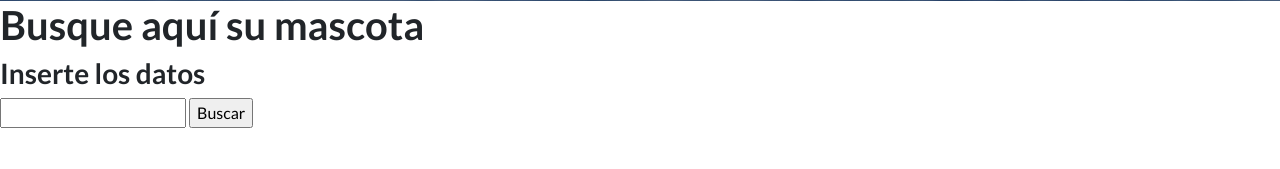
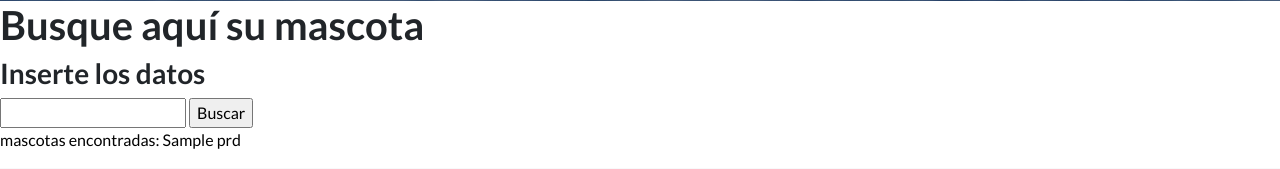
Before and after one commit to EmanuelRe/Primera-entrega-EmanuelReyReboredo, a Django app: template App/templates/App/inicio.html in a window 1280 px wide. Shown: the part 555-724 px from the top of the page. Run offline with Django 4.2, Linux system fonts and the light colour scheme; data comes from the database, SQL or seed files in the repository; both versions use the stored data as it was after the commit; tables that the repository leaves empty hold one stand-in row (values such as "Sample post"); the template is opened without the code that fills it: values that come from a table or form of the project are taken from there, most other values are stand-ins (such as "Sample title", 1, 10 or a date in 2020); some libraries are stand-ins or nearby versions.

Commit message:
actualizacion

```diff
--- a/App/templates/App/inicio.html
+++ b/App/templates/App/inicio.html
@@ -13,7 +13,7 @@
 
     <form action="buscar" method="GET">
 
-        <input type="text" name="resultado">
+        <input type="text" name="animal">
 
         <input type="submit" value="Buscar">
 
@@ -26,7 +26,7 @@
 		 {{mascotas.resultado}}
 	{% endfor %}
 {% endif %}
-<p style="color:rgb(255, 255, 255)"> mascota encontrada: {{prd}}</p>
-<p style="color:rgb(255, 255, 255)"> Pertenece al dueño: {{dueños}}</p>
+<p style="color:rgb(0, 0, 0)"> mascotas encontradas: {{prd}}</p>
+
 
 {% endblock %}
--- a/App/views.py
+++ b/App/views.py
@@ -83,10 +83,10 @@ def buscar(request):
         animal = request.GET["animal"]
         print(animal)
 
-        mascotas = mascotas.objects.filter(animal__icontains=animal)
+        mascotas = Mascotas.objects.filter(animal__icontains=animal)
         print(mascotas)
 
-        return render(request, "App/inicio.html", {"mascotas":mascotas.values,"prd":mascotas})
+        return render(request, "App/inicio.html", {"mascotas":mascotas.values(),"prd":mascotas.values()})
 
     else:
 
```
Also changed, not shown: db.sqlite3.
